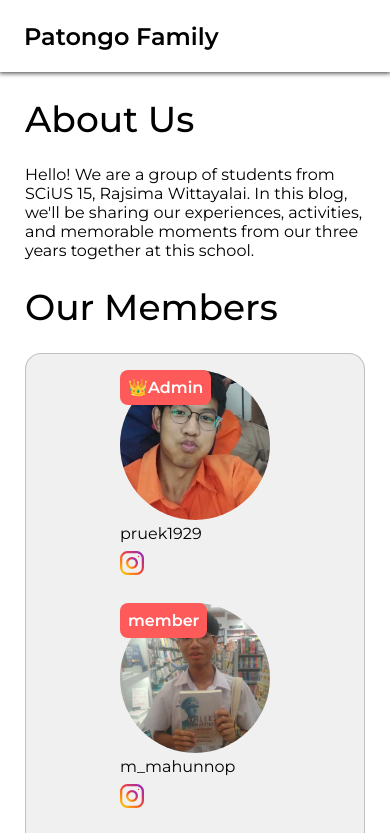
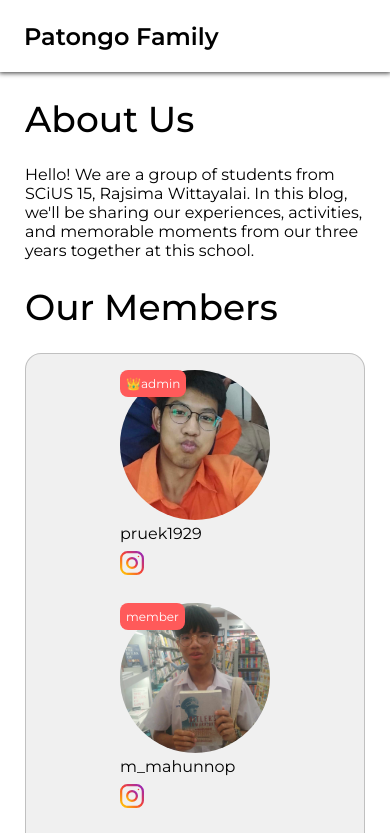
Before and after one commit to DetectiveGot/DetectiveGot.github.io, a plain HTML site: page about.html in a window 390 px wide. Shown: the top 833 px of the page. Drawn offline with Linux system fonts and the light colour scheme.

Commit message:
Add files via upload

```diff
--- a/about.html
+++ b/about.html
@@ -38,22 +38,7 @@
                 <h1 class="section-title">
                     Our Members
                 </h1>
-                <ul class="members-container">
-                    <!-- <li class="members-list" style="order: 0;">
-                        <div class="member">
-                            <img class="member-image" src="images/Pruek.JPG" alt="Pruek" />
-                            <p class="member-rank">👑Admin</p>
-                            <p class="member-name">pruek1929</p>
-                            <ul class="contact-list">
-                                <li>
-                                    <a class="member-image-contact" href="https://www.instagram.com/pruek1929/" target="_blank" rel="noopener noreferrer">
-                                        <img class="image-contact" src="images/ig-logo.svg" alt="Instagram Logo" />
-                                    </a>
-                                </li>
-                            </ul>
-                        </div>
-                    </li> -->
-                </ul>
+                <ul class="members-container"></ul>
             </section>
         </main>
         <footer class="footer">
--- a/main.css
+++ b/main.css
@@ -331,6 +331,11 @@ body {
         font-weight: 400px;
         color: black;
     }
+    .member-rank {
+        padding: 6px;
+        font-size: 12px;
+        font-weight: 400;
+    }
 
     .footer-text {
         font-size: 12px;
@@ -377,4 +382,10 @@ body {
         color: black;
     }
 
+    /* .member-rank {
+        padding: 6px;
+        font-size: 12px;
+        font-weight: 400;
+    } */
+
 }
--- a/scripts/members.js
+++ b/scripts/members.js
@@ -51,7 +51,7 @@ const members = [
     },
     {
         name: "pruek1929",
-        role: "👑Admin",
+        role: "👑admin",
         rank: 0,
         imgSrc: "images/Pruek.JPG",
         contactLink: "https://www.instagram.com/pruek1929/",
```
